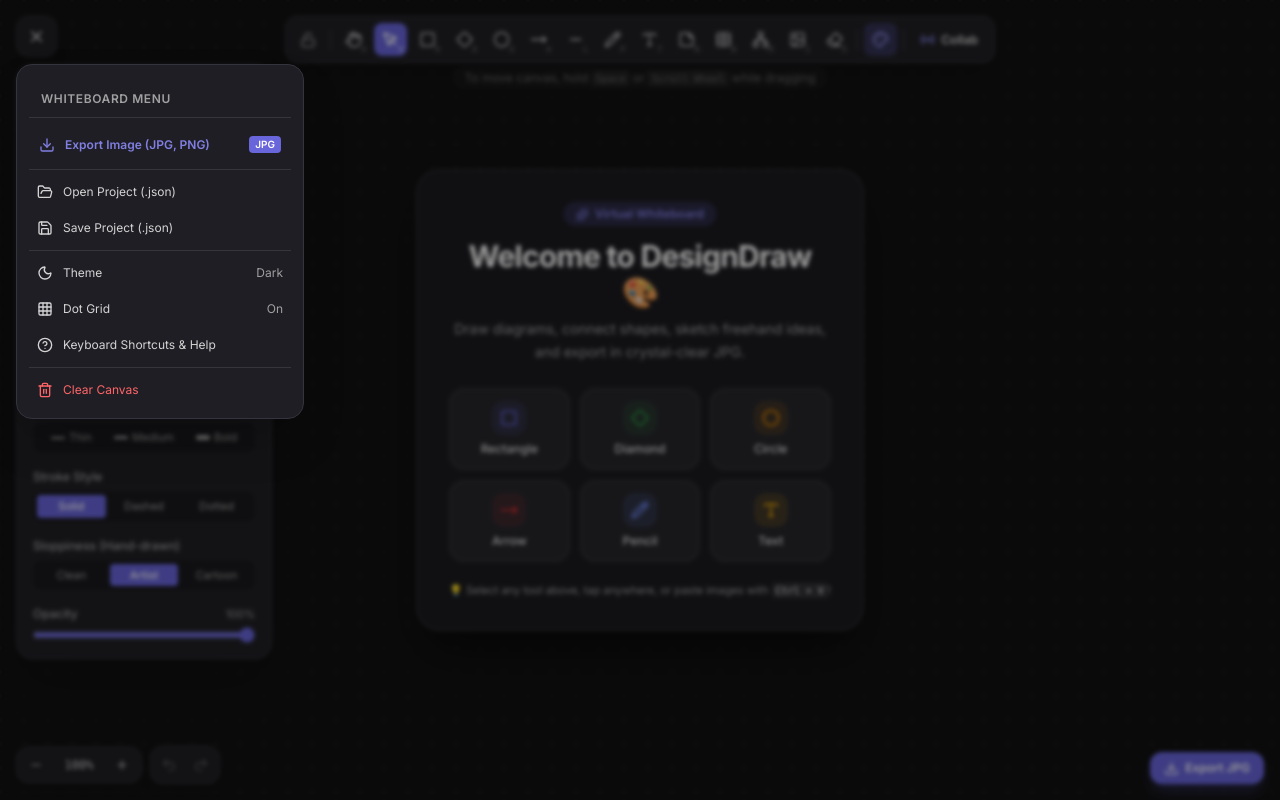
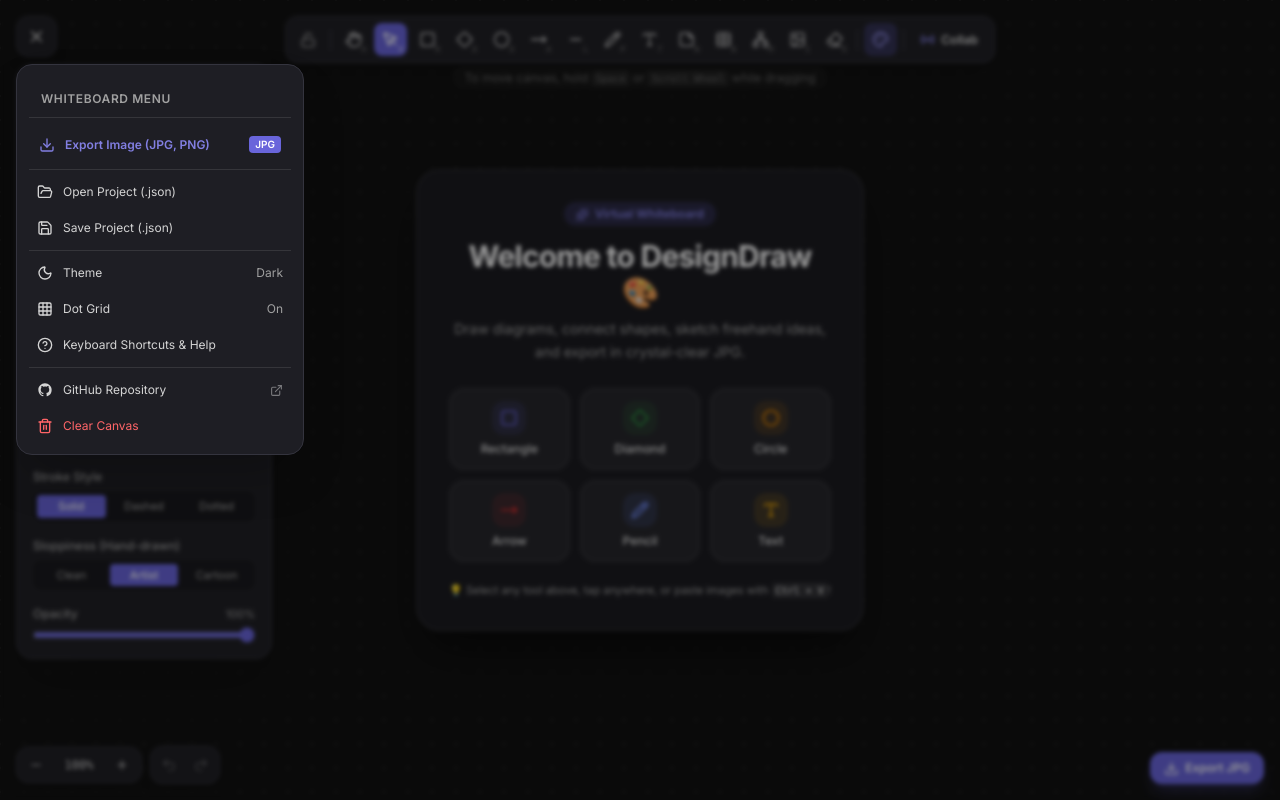
Before and after one commit to raunak-chaurasiya/DesignDraw, a React (Vite) app: page / in a window 1280 px wide. Both pictures are taken after a click on the button 36 px from the left and 36 px from the top of the page. Built offline with nearby package versions, Linux system fonts and the light colour scheme.

Commit message:
fixed the menumodeal.jsx

```diff
--- a/src/components/MenuModal.jsx
+++ b/src/components/MenuModal.jsx
@@ -11,8 +11,27 @@
   HelpCircle,
   X,
   FileCode,
+  ExternalLink,
 } from 'lucide-react';
 import { importFromJson } from '../utils/export';
+
+function GithubIcon({ size = 16, className = '' }) {
+  return (
+    <svg
+      width={size}
+      height={size}
+      viewBox="0 0 24 24"
+      fill="currentColor"
+      className={`shrink-0 ${className}`}
+    >
+      <path
+        fillRule="evenodd"
+        clipRule="evenodd"
+        d="M12 2C6.477 2 2 6.484 2 12.017c0 4.425 2.865 8.18 6.839 9.504.5.092.682-.217.682-.483 0-.237-.008-.868-.013-1.703-2.782.605-3.369-1.343-3.369-1.343-.454-1.158-1.11-1.466-1.11-1.466-.908-.62.069-.608.069-.608 1.003.07 1.53 1.032 1.53 1.032.892 1.53 2.341 1.088 2.91.832.092-.647.35-1.088.636-1.338-2.22-.253-4.555-1.113-4.555-4.951 0-1.093.39-1.988 1.029-2.688-.103-.253-.446-1.272.098-2.65 0 0 .84-.27 2.75 1.026A9.564 9.564 0 0112 6.844c.85.004 1.705.115 2.504.337 1.909-1.296 2.747-1.027 2.747-1.027.546 1.379.202 2.398.1 2.651.64.7 1.028 1.595 1.028 2.688 0 3.848-2.339 4.695-4.566 4.943.359.309.678.92.678 1.855 0 1.338-.012 2.419-.012 2.747 0 .268.18.58.688.482A10.019 10.019 0 0022 12.017C22 6.484 17.522 2 12 2z"
+      />
+    </svg>
+  );
+}
 
 export default function MenuModal({
   isOpen,
@@ -49,8 +68,7 @@
         <button
           onClick={() => setIsOpen(!isOpen)}
           title="Open menu"
-          className={`p-2.5 rounded-xl border shadow-lg backdrop-blur-md transition-all flex items-center justify-center ${
-            isDarkMode
+          className={`p-2.5 rounded-xl border shadow-lg backdrop-blur-md transition-all flex items-center justify-center ${isDarkMode
             ? 'bg-[#232329]/90 border-[#34343e] text-neutral-300 hover:text-white hover:bg-[#2d2d38]'
             : 'bg-white/95 border-neutral-200 text-neutral-700 hover:text-neutral-900 hover:bg-neutral-100 shadow-neutral-300/40'
             }`}
@@ -67,8 +85,7 @@
             onClick={() => setIsOpen(false)}
           />
           <div
-            className={`fixed top-16 left-4 z-50 w-72 rounded-2xl border p-3 shadow-2xl backdrop-blur-md transition-all animate-in fade-in slide-in-from-top-2 duration-150 ${
-              isDarkMode
+            className={`fixed top-16 left-4 z-50 w-72 rounded-2xl border p-3 shadow-2xl backdrop-blur-md transition-all animate-in fade-in slide-in-from-top-2 duration-150 ${isDarkMode
               ? 'bg-[#1e1e24] border-[#34343e] text-neutral-200'
               : 'bg-white border-neutral-200 text-neutral-800 shadow-neutral-300/50'
               }`}
@@ -102,8 +119,7 @@
               {/* Open Project */}
               <button
                 onClick={() => fileInputRef.current?.click()}
-                className={`w-full flex items-center gap-2.5 p-2 rounded-lg transition-colors ${
-                  isDarkMode ? 'hover:bg-white/10 text-neutral-300' : 'hover:bg-neutral-100 text-neutral-700'
+                className={`w-full flex items-center gap-2.5 p-2 rounded-lg transition-colors ${isDarkMode ? 'hover:bg-white/10 text-neutral-300' : 'hover:bg-neutral-100 text-neutral-700'
                   }`}
               >
                 <FolderOpen size={16} />
@@ -123,8 +139,7 @@
                   onSaveProject();
                   setIsOpen(false);
                 }}
-                className={`w-full flex items-center gap-2.5 p-2 rounded-lg transition-colors ${
-                  isDarkMode ? 'hover:bg-white/10 text-neutral-300' : 'hover:bg-neutral-100 text-neutral-700'
+                className={`w-full flex items-center gap-2.5 p-2 rounded-lg transition-colors ${isDarkMode ? 'hover:bg-white/10 text-neutral-300' : 'hover:bg-neutral-100 text-neutral-700'
                   }`}
               >
                 <Save size={16} />
@@ -136,8 +151,7 @@
               {/* Canvas Theme Toggle */}
               <button
                 onClick={() => setIsDarkMode(!isDarkMode)}
-                className={`w-full flex items-center justify-between p-2 rounded-lg transition-colors ${
-                  isDarkMode ? 'hover:bg-white/10 text-neutral-300' : 'hover:bg-neutral-100 text-neutral-700'
+                className={`w-full flex items-center justify-between p-2 rounded-lg transition-colors ${isDarkMode ? 'hover:bg-white/10 text-neutral-300' : 'hover:bg-neutral-100 text-neutral-700'
                   }`}
               >
                 <div className="flex items-center gap-2.5">
@@ -150,8 +164,7 @@
               {/* Canvas Grid Toggle */}
               <button
                 onClick={() => setShowGrid(!showGrid)}
-                className={`w-full flex items-center justify-between p-2 rounded-lg transition-colors ${
-                  isDarkMode ? 'hover:bg-white/10 text-neutral-300' : 'hover:bg-neutral-100 text-neutral-700'
+                className={`w-full flex items-center justify-between p-2 rounded-lg transition-colors ${isDarkMode ? 'hover:bg-white/10 text-neutral-300' : 'hover:bg-neutral-100 text-neutral-700'
                   }`}
               >
                 <div className="flex items-center gap-2.5">
@@ -167,8 +180,7 @@
                   setIsOpen(false);
                   onOpenHelp();
                 }}
-                className={`w-full flex items-center gap-2.5 p-2 rounded-lg transition-colors ${
-                  isDarkMode ? 'hover:bg-white/10 text-neutral-300' : 'hover:bg-neutral-100 text-neutral-700'
+                className={`w-full flex items-center gap-2.5 p-2 rounded-lg transition-colors ${isDarkMode ? 'hover:bg-white/10 text-neutral-300' : 'hover:bg-neutral-100 text-neutral-700'
                   }`}
               >
                 <HelpCircle size={16} />
@@ -176,6 +188,25 @@
               </button>
 
               <div className="my-1.5 border-t border-white/10" />
+
+              {/* GitHub Repository Link */}
+              <a
+                href="https://github.com/raunak-chaurasiya/DesignDraw"
+                target="_blank"
+                rel="noopener noreferrer"
+                onClick={() => setIsOpen(false)}
+                className={`w-full flex items-center justify-between p-2 rounded-lg transition-colors ${
+                  isDarkMode
+                    ? 'hover:bg-white/10 text-neutral-300 hover:text-white'
+                    : 'hover:bg-neutral-100 text-neutral-700 hover:text-neutral-900'
+                }`}
+              >
+                <div className="flex items-center gap-2.5">
+                  <GithubIcon size={16} />
+                  <span>GitHub Repository</span>
+                </div>
+                <ExternalLink size={13} className="opacity-50" />
+              </a>
 
               {/* Clear Canvas */}
               <button
```
Lines whose indentation alone changed are shown as unchanged.
